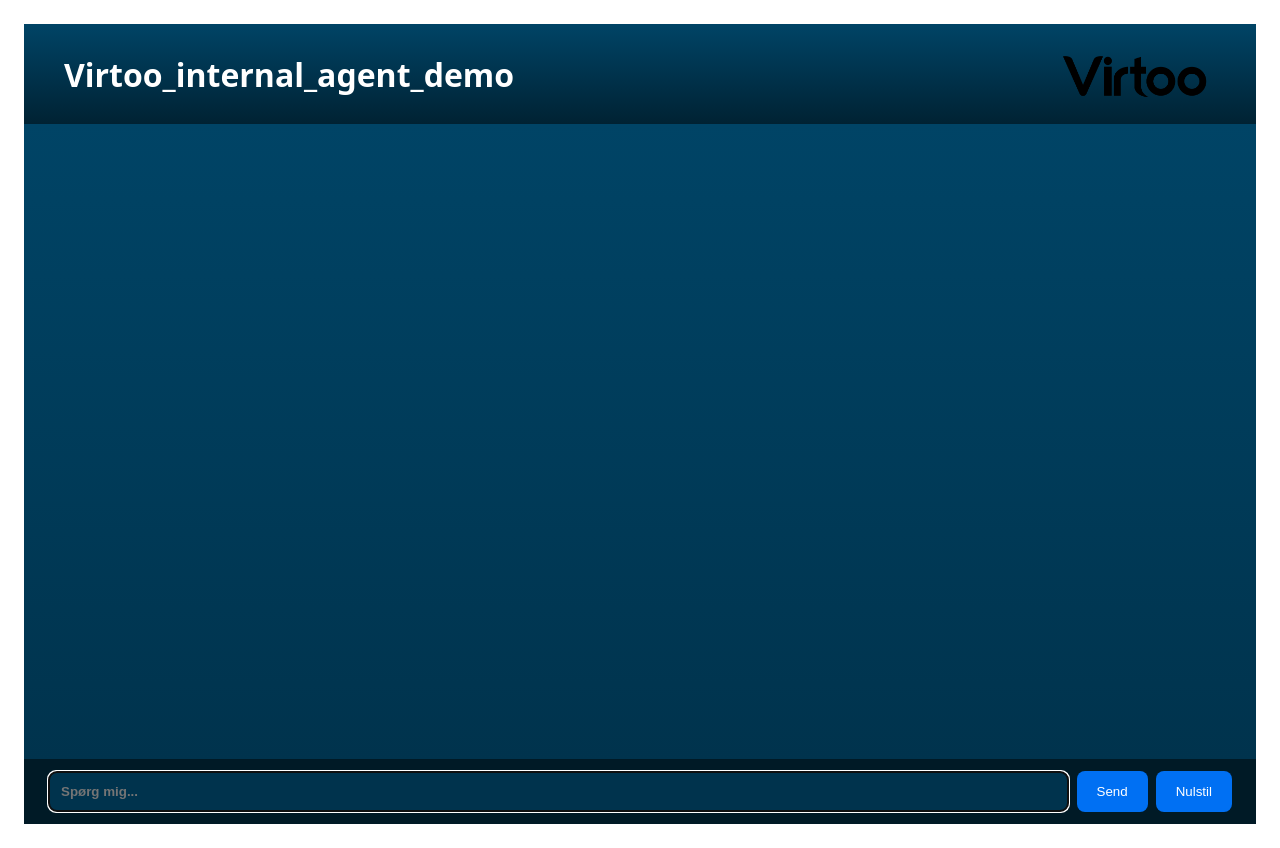
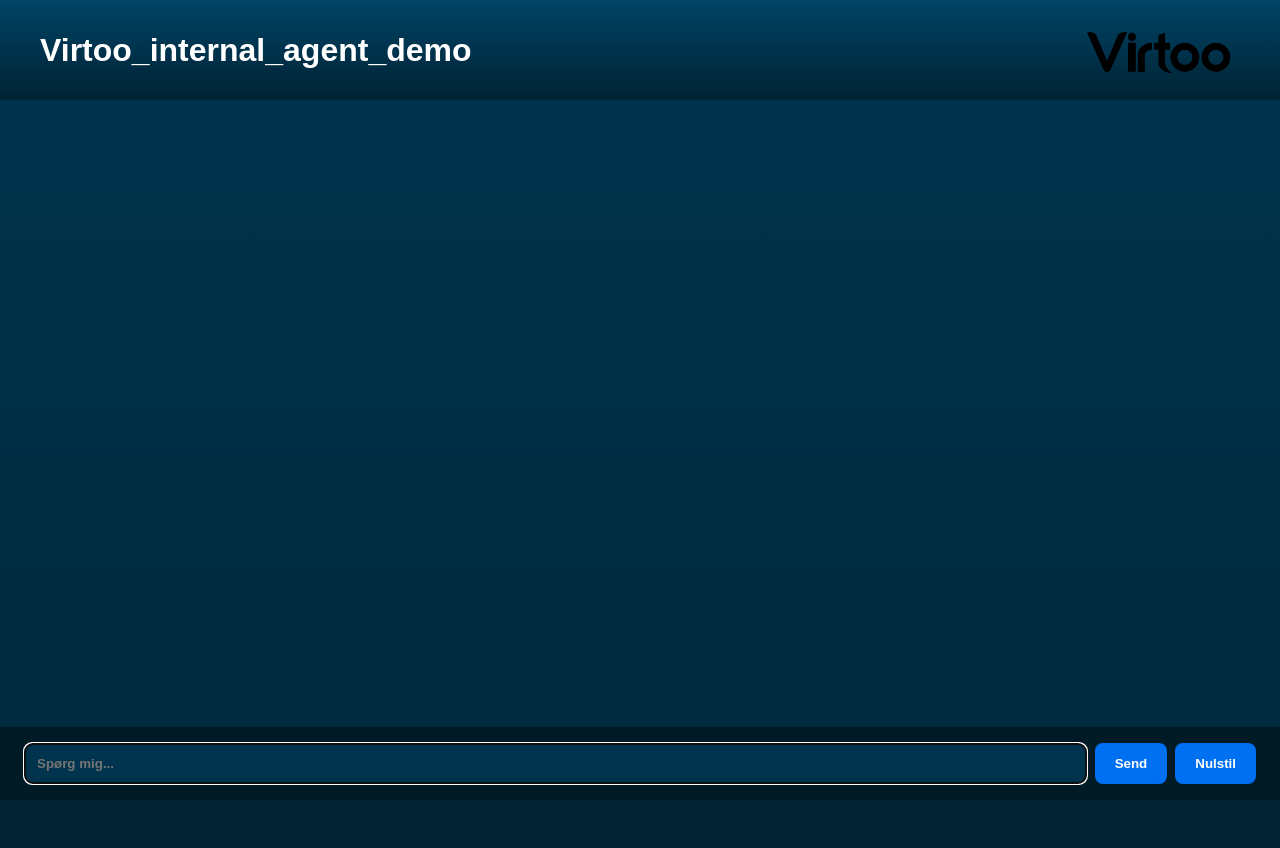
Before and after one commit to JacobHonore1/zaxis-agentchat, a Next.js app: page / in a window 1280 px wide. After the commit the page ends 800 px from the top, so only its background shows below. Built offline with nearby package versions, Linux system fonts and the light colour scheme.

Commit message:
Update page.tsx

```diff
--- a/app/page.tsx
+++ b/app/page.tsx
@@ -9,13 +9,19 @@ export default function ChatPage() {
   const [input, setInput] = useState('');
   const [loading, setLoading] = useState(false);
 
-  // Tildel conversation_id hvis ikke findes
+  // Opret eller hent conversation_id
   useEffect(() => {
     let conversationId = localStorage.getItem('conversation_id');
     if (!conversationId) {
       conversationId = uuidv4();
       localStorage.setItem('conversation_id', conversationId);
     }
+
+    // Fjerner kant og scrollbar fra body
+    document.body.style.margin = '0';
+    document.body.style.padding = '0';
+    document.body.style.backgroundColor = '#002233';
+    document.body.style.overflow = 'hidden';
   }, []);
 
   const sendMessage = async () => {
@@ -49,15 +55,17 @@ export default function ChatPage() {
   return (
     <div
       style={{
-        backgroundColor: '#002233',
-        minHeight: '100vh',
-        margin: 0,
-        padding: 0,
+        width: '100vw',
+        height: '100vh',
+        background: 'linear-gradient(to bottom, #00334d, #001a26)',
+        color: 'white',
         display: 'flex',
         flexDirection: 'column',
         justifyContent: 'space-between',
+        fontFamily: 'sans-serif',
       }}
     >
+      {/* Header */}
       <div
         style={{
           background: 'linear-gradient(to bottom, #004466, #002233)',
@@ -66,23 +74,37 @@ export default function ChatPage() {
           display: 'flex',
           justifyContent: 'space-between',
           alignItems: 'center',
+          flexShrink: 0,
         }}
       >
         <h1 style={{ margin: 0 }}>Virtoo_internal_agent_demo</h1>
         <img src="/VITROO logo_Black.png" alt="Virtoo Logo" style={{ height: 60 }} />
       </div>
 
+      {/* Chatfelt */}
       <div
         style={{
           flex: 1,
           overflowY: 'auto',
-          padding: 24,
-          color: 'white',
-          background: 'linear-gradient(to top, #00334d, #004466)',
+          padding: '20px 40px',
+          background: 'linear-gradient(to top, #002a3d, #00334d)',
           scrollbarWidth: 'thin',
-          scrollbarColor: '#002233 transparent',
+          scrollbarColor: '#002233 #001a26',
         }}
       >
+        <style jsx global>{`
+          ::-webkit-scrollbar {
+            width: 6px;
+          }
+          ::-webkit-scrollbar-track {
+            background: #001a26;
+          }
+          ::-webkit-scrollbar-thumb {
+            background-color: #002233;
+            border-radius: 3px;
+          }
+        `}</style>
+
         {messages.map((msg, i) => (
           <div
             key={i}
@@ -102,23 +124,29 @@ export default function ChatPage() {
                 maxWidth: '80%',
                 wordWrap: 'break-word',
                 textAlign: 'left',
+                lineHeight: 1.6,
               }}
             >
               <ReactMarkdown>{msg.content}</ReactMarkdown>
             </div>
           </div>
         ))}
+
         {loading && (
-          <div style={{ color: '#aaa', marginLeft: 10, fontStyle: 'italic' }}>AI skriver<span className="dots">...</span></div>
+          <div style={{ color: '#ccc', marginTop: 8 }}>
+            AI skriver<span className="dots">...</span>
+          </div>
         )}
       </div>
 
+      {/* Inputfelt */}
       <div
         style={{
           display: 'flex',
           gap: 8,
-          padding: '12px 24px',
+          padding: '16px 24px',
           backgroundColor: '#001a26',
+          flexShrink: 0,
         }}
       >
         <input
@@ -147,6 +175,7 @@ export default function ChatPage() {
             borderRadius: 8,
             padding: '12px 20px',
             cursor: 'pointer',
+            fontWeight: 'bold',
           }}
         >
           Send
@@ -160,6 +189,7 @@ export default function ChatPage() {
             borderRadius: 8,
             padding: '12px 20px',
             cursor: 'pointer',
+            fontWeight: 'bold',
           }}
         >
           Nulstil
```
